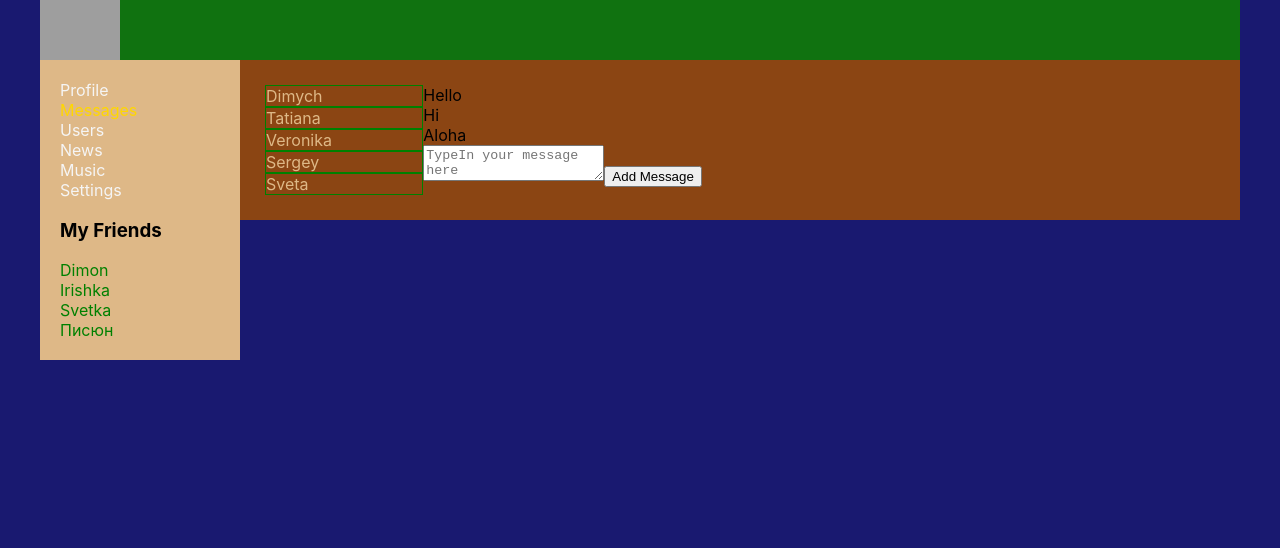
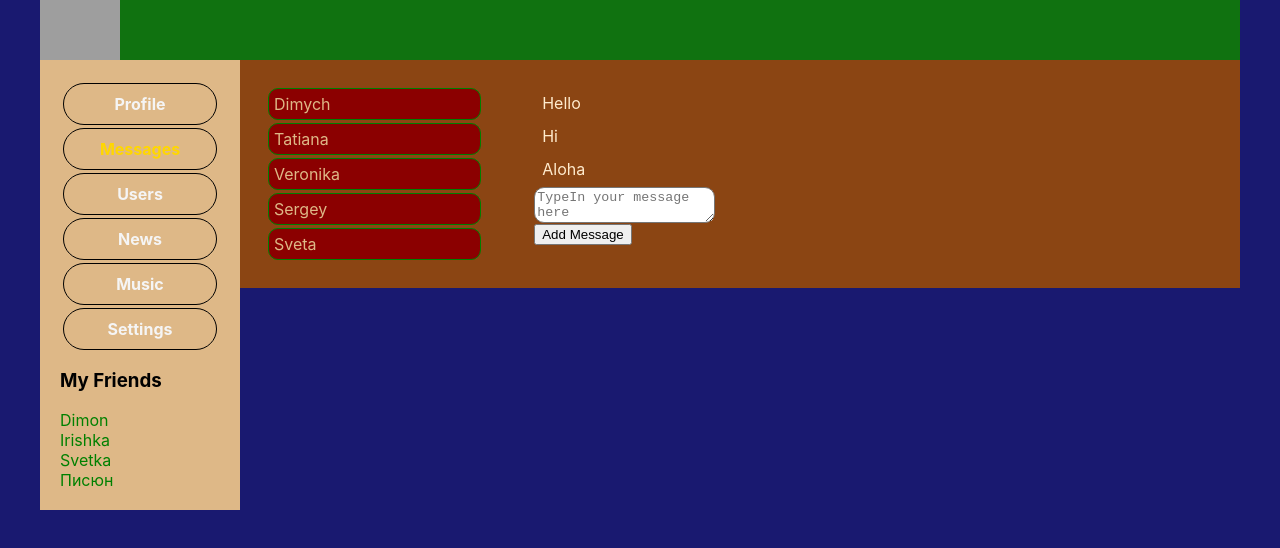
Before and after one commit to MedvedevDD/mySocialNetworkTS, a React (Create React App) app: page /Dialogs in a window 1280 px wide. Shown: the top 548 px of the page. Built offline with nearby package versions, Linux system fonts and the light colour scheme; grey boxes are pictures that could not be loaded.

Commit message:
some css added to Dialogs and Navbar. In Users li changed to buttons Next/Previous

```diff
--- a/src/components/Dialogs/Dialogs.module.css
+++ b/src/components/Dialogs/Dialogs.module.css
@@ -5,7 +5,7 @@
 
 .dialogs {
     display: grid;
-    grid-template-columns: 2fr 10fr;
+    grid-template-columns: 3fr 10fr;
     padding: 25px;
     background-color: saddlebrown;
 }
@@ -20,7 +20,23 @@
 /*}*/
 .dialog {
     border: 1px solid green;
+    border-radius: 10px;
+    background-color: darkred;
+    padding: 5px;
+    margin: 3px;
 }
 .dialog a.active {
     color: gold
 }
+.messages {
+    margin-left: 50px;
+}
+.message {
+    color: blanchedalmond;
+    padding: 5px;
+    margin: 3px;
+}
+.messages textarea {
+    display: block;
+    border-radius: 10px;
+}
--- a/src/components/Navbar/Navbar.module.css
+++ b/src/components/Navbar/Navbar.module.css
@@ -5,11 +5,20 @@
     padding: 20px;
 }
 
-.item a {
+.item {
+    border: 1px solid black;
+    border-radius: 25px;
+    padding: 10px;
+    margin: 3px;
+    text-align: center;
+    font-weight: bold;
+
+}
+.item a{
     text-decoration: none;
+
     color:whitesmoke;
 }
 .item a.active{
-    text-decoration: none;
     color: gold;
 }
--- a/src/components/Users/Users.module.css
+++ b/src/components/Users/Users.module.css
@@ -68,6 +68,10 @@
 }
 .users_pages ul li{
     list-style-type: none;
+    padding: 0 15px 0;
+    border: 1px solid black;
+    border-color: gold;
+    border-radius: 10px;
 }
 .page {
     color: white;
@@ -82,6 +86,11 @@
     font-weight: bold;
 }
 
-.inputUsersPerPage {
-
+ul .button {
+    width: 85px;
+    background: midnightblue;
+    color: white;
+    border: 1px solid black;
+    border-color: gold;
+    border-radius: 10px;
 }
--- a/src/components/Users/Users.tsx
+++ b/src/components/Users/Users.tsx
@@ -49,13 +49,12 @@ class Users extends React.Component<UsersPropsType> {
         const setPreviousPage = () => {
             this.props.setFirstPageOfPegination(p - 20)
         }
-        let pages = [];
-        let pageAmount = Math.ceil(this.props.amountOfUsers / this.props.usersPerPage);
-        for (let i = 1; i <= pageAmount; i++) {
-            pages.push(i)
-        }
+        // let pages = [];
+        // let pageAmount = Math.ceil(this.props.amountOfUsers / this.props.usersPerPage);
+        // for (let i = 1; i <= pageAmount; i++) {
+        //     pages.push(i)
+        // }
 
-        // @ts-ignore
         return <div>
 
 
@@ -68,7 +67,7 @@ class Users extends React.Component<UsersPropsType> {
             <div className={styles.users_pages}>
 
                 <ul>
-                    <li className={styles.page} onClick={setPreviousPage}>Назад</li>
+                    <button disabled={false} className={styles.button} onClick={setPreviousPage}>Назад</button>
                     {pageNumberArray.map(p => <li
                         className={`${styles.page} + ${this.props.currentPage === p && styles.active}`}
                         onClick={() => {
@@ -77,7 +76,7 @@ class Users extends React.Component<UsersPropsType> {
                     {/*<input className={styles.inputUsersPerPage} type={"number"} title={"Количество на странице"}*/}
                     {/*       placeholder={`${this.props.usersPerPage}`}*/}
                     {/*       onKeyPress={(e:KeyboardEvent<HTMLInputElement>) => this.setUsersPerPage(e)}/>*/}
-                    <li className={styles.page} onClick={setNextPage}>Вперед</li>
+                    <button className={styles.button} onClick={setNextPage}>Вперед</button>
                     <select onClick={(e)=> this.setUsersPerPage(e)} title={"Количество на странице"}>
                         <option value={10}>10</option>
                         <option value={50}>50</option>
```
